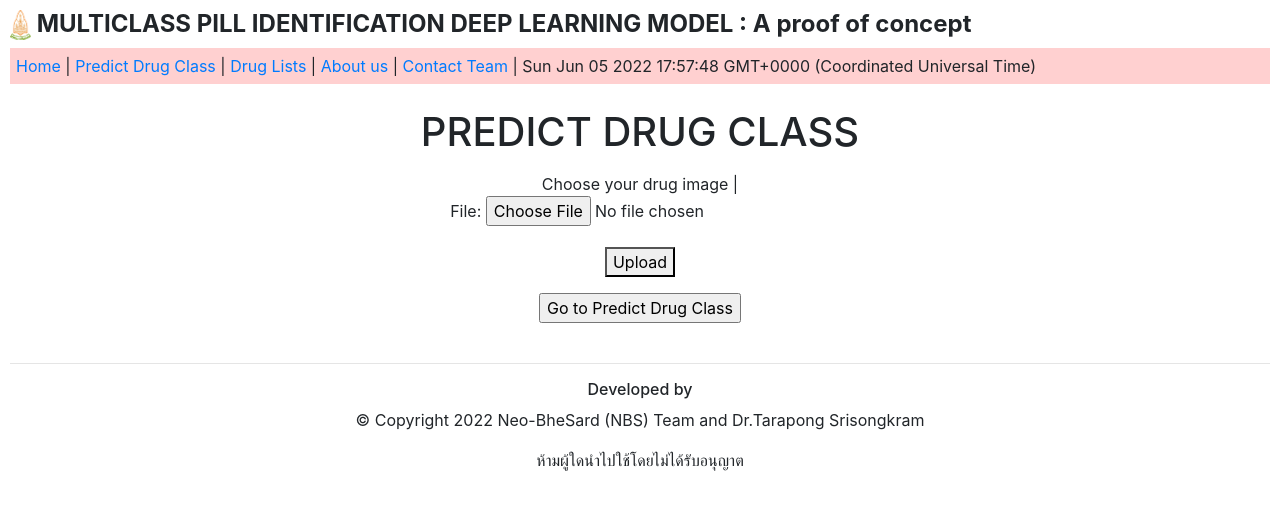
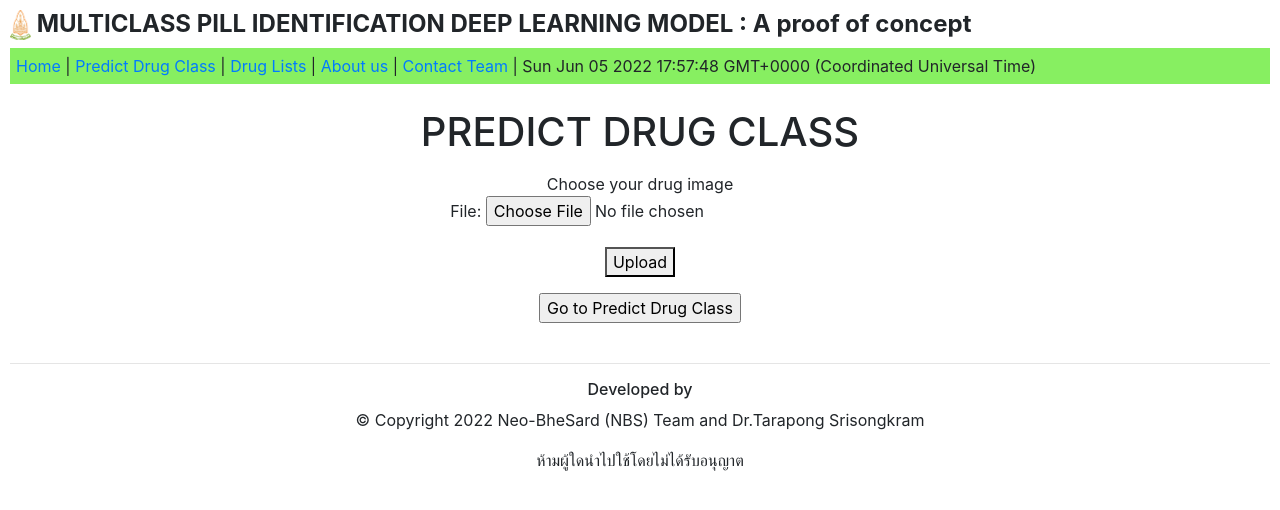
Before and after one commit to lxxkpad/drugfind, a Django app: page /PredictDrugClass/ in a window 1280 px wide. Shown: the top 510 px of the page. Run offline with Django 4.2, Linux system fonts and the light colour scheme; some libraries are stand-ins or nearby versions.

Commit message:
6-6-22-0-57

```diff
--- a/database/templates/main.html
+++ b/database/templates/main.html
@@ -23,7 +23,7 @@
 
 <body style="padding: 10px">
 
-    <nav style="background-color: rgb(255, 208, 208); padding: 6px; text-align:left">
+    <nav style="background-color: rgb(135, 239, 97); padding: 6px; text-align:left">
         <a href="">Home<a> |
             <a href="PredictDrugClass/">Predict Drug Class<a> |
                 <a href="DrugLists/">Drug Lists<a> |
--- a/database/templates/predictdrugclass.html
+++ b/database/templates/predictdrugclass.html
@@ -7,9 +7,9 @@
         <h1>PREDICT DRUG CLASS</h1><p></p>
     </div>
     <form method="post" enctype="multipart/form-data" style="text-align:center">
-        Choose your drug image |
-        {% csrf_token %}
-		{{ form.as_p }}
+        Choose your drug image
+		{% csrf_token %}
+        {{ form.as_p }}
         <button>Upload</button><p></p>
         <input type="button" onclick="window.location.href='PredictDrugClass/'" value="Go to Predict Drug Class">
         <br>
```
